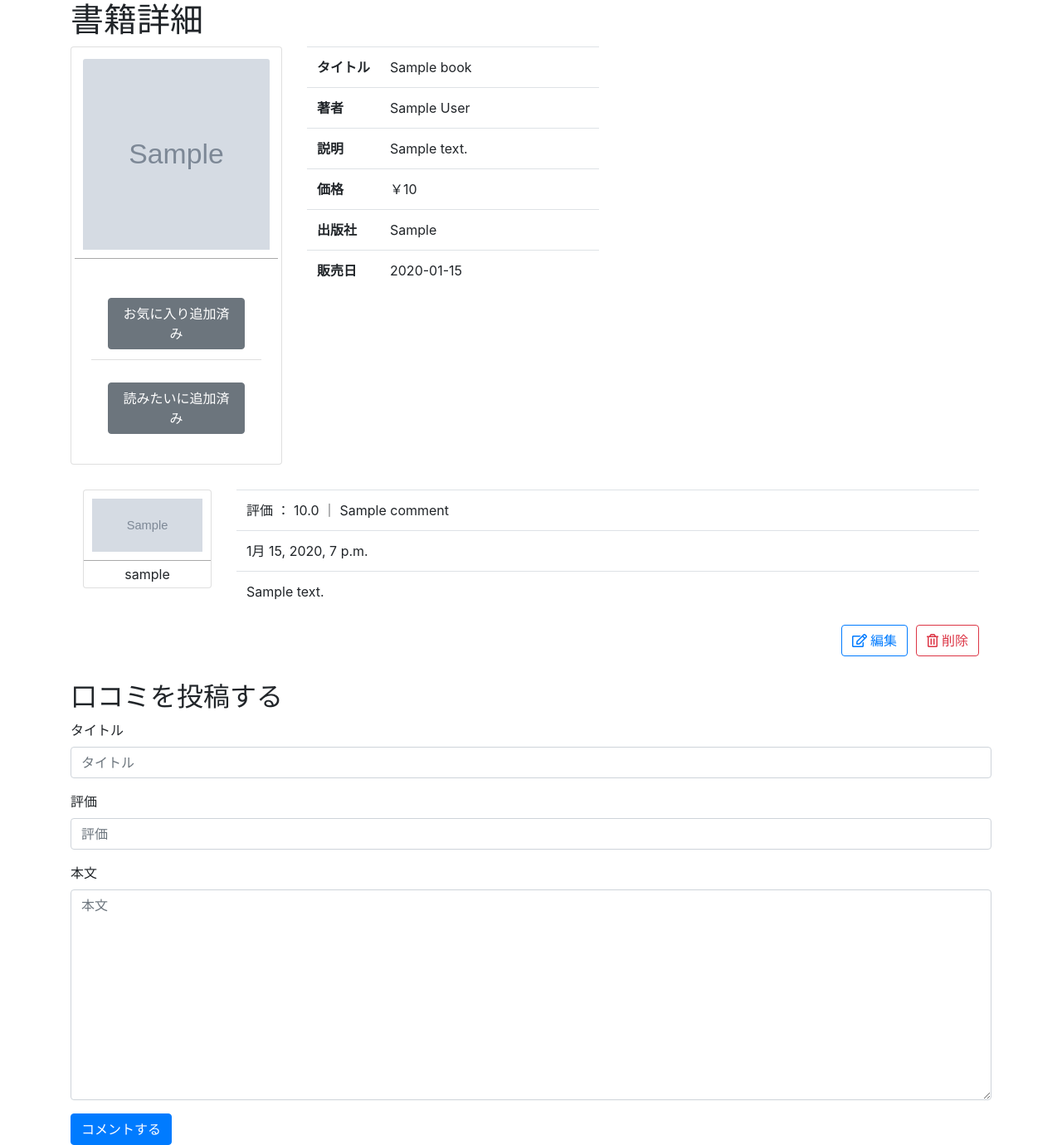
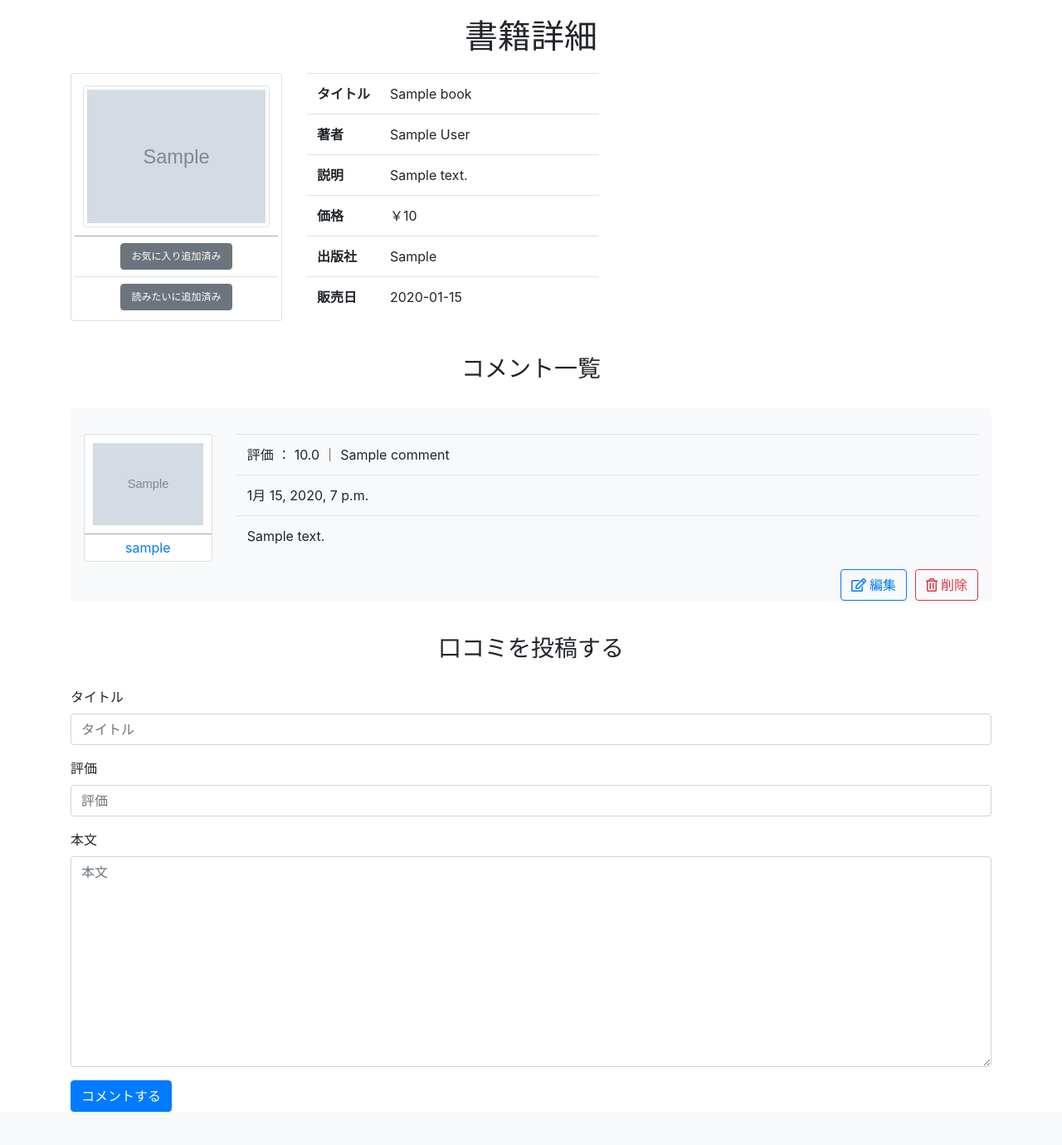
Before and after one commit to yuna1001/book-review, a Django app: page /detail/00000000-0000-0000-0000-000000000001/ in a window 1280 px wide. Shown: the part 75-1455 px from the top of the page at 83% size. After the commit the page ends 1415 px from the top, so only its background shows below. Run offline with Django 3.2, Linux system fonts and the light colour scheme; a user stored in the database is signed in; tables that the repository leaves empty hold one stand-in row (values such as "Sample post"); grey boxes marked "Sample" are stand-in pictures; some libraries are stand-ins or nearby versions.

Commit message:
[mod] レスポンシブ対応を追加

```diff
--- a/static/book/book_detail.css
+++ b/static/book/book_detail.css
@@ -1,3 +1,8 @@
+h1.page-top-title {
+    text-align: center;
+    margin: 20px 20px;
+}
+
 div.card-image {
     padding: 10px;
     border-bottom: 1px solid transparent;
@@ -6,16 +11,16 @@ div.card-image {
     border-color: darkgray;
 }
 
-img.card-img-top {
+img.img-thumbnail {
     max-width: 100%;
-    height: 18vw;
+    height: auto;
     width: 100%;
     object-fit: cover;
 }
 
 div.user-profile-img-thumbnail img.profile-card-img-top {
     max-width: 100%;
-    height: 5vw;
+    height: auto;
     width: 100%;
     object-fit: cover;
 }
@@ -24,3 +29,30 @@ div.user-profile-img-thumbnail div.card-body {
     padding: 0.25rem;
     text-align: center;
 }
+
+div.card-body {
+    padding: 0%;
+}
+
+li.list-group-item {
+    margin: 0%;
+    padding: 0.5em
+}
+
+li.list-group-item form button {
+    font-size: 0.75em;
+}
+
+h3.comment-post-list {
+    text-align: center;
+    margin: 30px 20px;
+}
+
+div.comment-post {
+    margin-top: 30px;
+}
+
+h3.comment-post-form {
+    text-align: center;
+    margin-top: 40px;
+}
--- a/templates/book/book_detail.html
+++ b/templates/book/book_detail.html
@@ -7,12 +7,12 @@
 {% endblock %}
 
 {% block content %}
-<h1>書籍詳細</h1>
+<h1 class="page-top-title">書籍詳細</h1>
 <div class="row">
-    <div class="col-md-3">
+    <div class="com-xs-12 com-sm-6 col-md-3">
         <div class="card img-thumbnail">
             <div class="card-image">
-                <img src="{{ book.image_url }}" class="card-img-top" alt="...">
+                <img src="{{ book.image_url }}" class="img-thumbnail" alt="...">
             </div>
             <div class="card-body">
                 <ul class="list-group list-group-flush text-center">
@@ -20,14 +20,14 @@
                     <!-- お気に入り -->
                     <li class="list-group-item">
                         {% if favorite %}
-                        <form action="{% url 'book:delete_favorite' %}" method="POST" style="margin-top: 15px;">
+                        <form action="{% url 'book:delete_favorite' %}" method="POST">
                             {% csrf_token %}
                             <input type="hidden" name="favorite_uuid" value="{{ book|get_favorite_id:user }}">
                             <input type="hidden" name="book_uuid" value="{{ book.uuid }}">
                             <button type="submit" class="btn btn-secondary">お気に入り追加済み</button>
                         </form>
                         {% else %}
-                        <form action="{% url 'book:add_favorite' %}" method="POST" style="margin-top: 15px;">
+                        <form action="{% url 'book:add_favorite' %}" method="POST">
                             {% csrf_token %}
                             <input type="hidden" name="book_uuid" value="{{ book.uuid }}">
                             <button type="submit" class="btn btn-primary">お気に入り追加</button>
@@ -37,14 +37,14 @@
                     <!-- 読みたい -->
                     <li class="list-group-item">
                         {% if wanted %}
-                        <form action="{% url 'book:delete_wanted' %}" method="POST" style="margin-top: 15px;">
+                        <form action="{% url 'book:delete_wanted' %}" method="POST">
                             {% csrf_token %}
                             <input type="hidden" name="wanted_uuid" value="{{ book|get_wanted_id:user }}">
                             <input type="hidden" name="book_uuid" value="{{ book.uuid }}">
                             <button type="submit" class="btn btn-secondary">読みたいに追加済み</button>
                         </form>
                         {% else %}
-                        <form action="{% url 'book:add_wanted' %}" method="POST" style="margin-top: 15px;">
+                        <form action="{% url 'book:add_wanted' %}" method="POST">
                             {% csrf_token %}
                             <input type="hidden" name="book_uuid" value="{{ book.uuid }}">
                             <button type="submit" class="btn btn-primary">読みたいに追加</button>
@@ -53,14 +53,14 @@
                     </li>
                     {% else %}
                     <li class="list-group-item">
-                        <form action="{% url 'book:add_favorite' %}" method="POST" style="margin-top: 15px;">
+                        <form action="{% url 'book:add_favorite' %}" method="POST">
                             {% csrf_token %}
                             <input type="hidden" name="book_uuid" value="{{ book.uuid }}">
                             <button type="submit" class="btn btn-primary">お気に入り追加</button>
                         </form>
                     </li>
                     <li class="list-group-item">
-                        <form action="{% url 'book:add_wanted' %}" method="POST" style="margin-top: 15px;">
+                        <form action="{% url 'book:add_wanted' %}" method="POST">
                             {% csrf_token %}
                             <input type="hidden" name="book_uuid" value="{{ book.uuid }}">
                             <button type="submit" class="btn btn-primary">読みたいに追加</button>
@@ -102,19 +102,22 @@
         </table>
     </div>
 </div>
+<h3 class="comment-post-list">コメント一覧</h3>
 <div class="comment-post">
     <div class="container">
-        <div class="row">
-            {% for comment in comment_list %}
+        {% for comment in comment_list %}
+        <div class="row border border-light rounded bg-light mt-3">
             <div class="col-md-2" style="margin-top: 30px;">
                 <div class="card user-profile-img-thumbnail">
                     <div class="card-image">
-                        {% if user.profile_pic.url %}
-                        <img src="{{ user.profile_pic.url }}" class="profile-card-img-top" alt="...">
+                        {% if comment.user.profile_pic.url %}
+                        <img src="{{ comment.user.profile_pic.url }}" class="profile-card-img-top" alt="...">
                         {% endif %}
                     </div>
                     <div class="card-body">
-                        {{ comment.user.username }}
+                        <a href="{% url 'accounts:detail' comment.user.uuid %}">
+                            {{ comment.user.username }}
+                        </a>
                     </div>
                 </div>
             </div>
@@ -167,14 +170,13 @@
                 </div>
                 {% endif %}
             </div>
-
-            {% endfor %}
         </div>
+        {% endfor %}
     </div>
 </div>
 {% if user.is_authenticated %}
+<h3 class="comment-post-form">口コミを投稿する</h3>
 <div class="comment-form" style="margin-top: 30px;">
-    <h2>口コミを投稿する</h2>
     <form action="" method="POST">
         {% csrf_token %}
         {% bootstrap_form form layout='inline' %}
```
Also changed, not shown: static/accounts/customuser_detail.css (added, +26 -0 lines), static/accounts/customuser_form.css (added, +13 -0 lines), static/book/book_list.css (+22 -4 lines), static/book/book_search.css (+9 -4 lines), templates/accounts/customuser_detail.html (+13 -12 lines), templates/accounts/customuser_form.html (+7 -3 lines), templates/book/book_list.html (+15 -7 lines), templates/book/book_search.html (+5 -3 lines).
